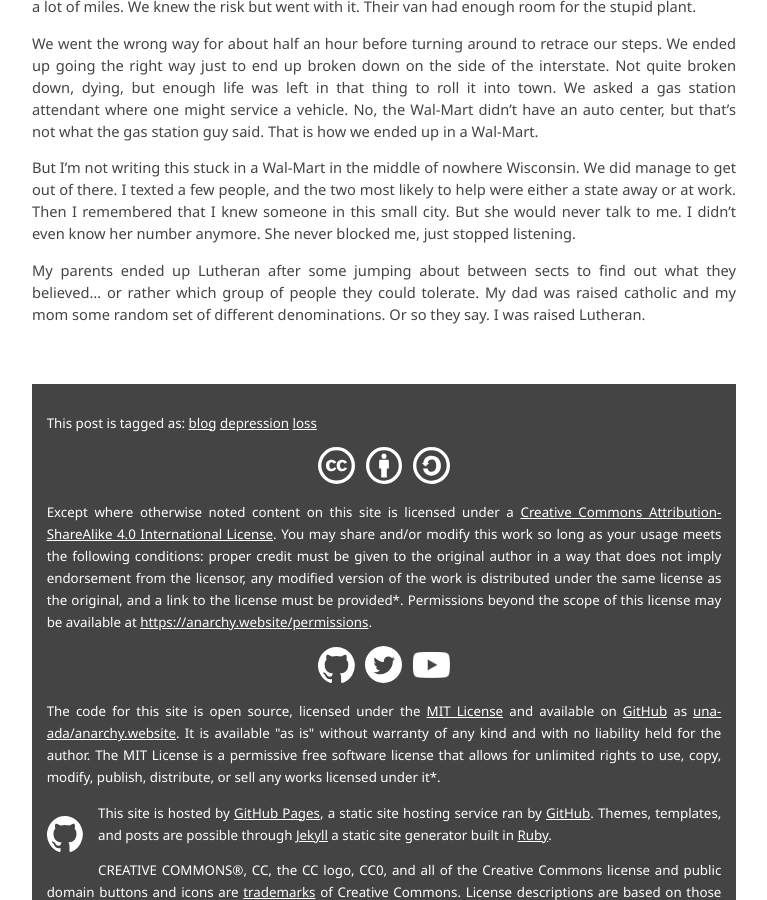
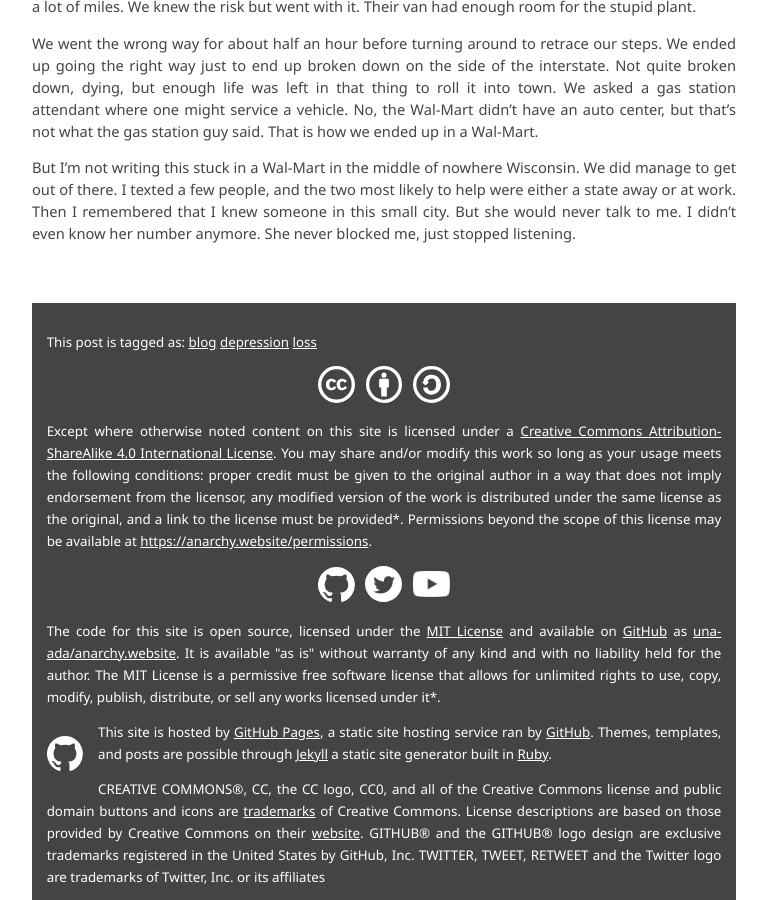
Before and after one commit to una-ada/anarchy.website, a Jekyll site: the page built from _posts/2017-01-22-walmart.md, in a window 1280 px wide and 900 px high, scrolled down 2495 px. Shown: the whole window, without its empty margins (256-1023 px from the left). Built offline with Jekyll 4.4.1, drawn with Linux system fonts in a browser that asks for light colours.

Commit message:
removed a paragraph from the wrong place

```diff
--- a/_posts/2017-01-22-walmart.md
+++ b/_posts/2017-01-22-walmart.md
@@ -155,8 +155,3 @@ We did manage to get out of there. I texted a few people, and the two most
 likely to help were either a state away or at work. Then I remembered that I
 knew someone in this small city. But she would never talk to me. I didn’t even
 know her number anymore. She never blocked me, just stopped listening.
-
-My parents ended up Lutheran after some jumping about between sects to find out
-what they believed… or rather which group of people they could tolerate. My dad
-was raised catholic and my mom some random set of different denominations. Or so
-they say. I was raised Lutheran.
```
